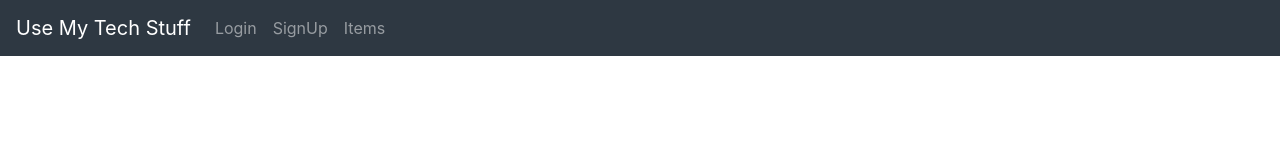
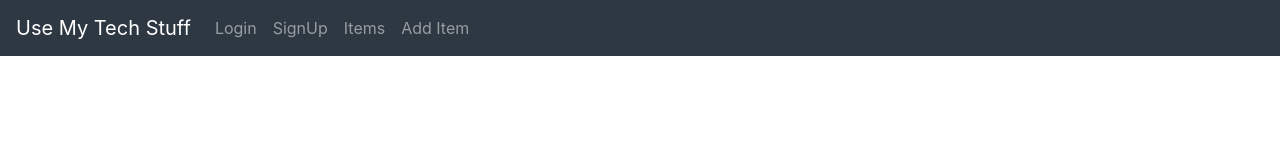
Before and after one commit to tt-18-use-my-tech-stuff/Front-end, a React (Create React App) app: page / in a window 1280 px wide. Shown: the top 160 px of the page. Built offline with nearby package versions, Linux system fonts and the light colour scheme.

Commit message:
added link for add Item on nav

```diff
--- a/src/App.js
+++ b/src/App.js
@@ -14,6 +14,7 @@ function App() {
         <Nav.Link href="/">Login</Nav.Link>
         <Nav.Link href="/signUp">SignUp</Nav.Link>
         <Nav.Link href="/items">Items</Nav.Link>
+        <Nav.Link href="/addItem">Add Item</Nav.Link>
       </Nav>
       </Navbar>
       <Switch>
```
